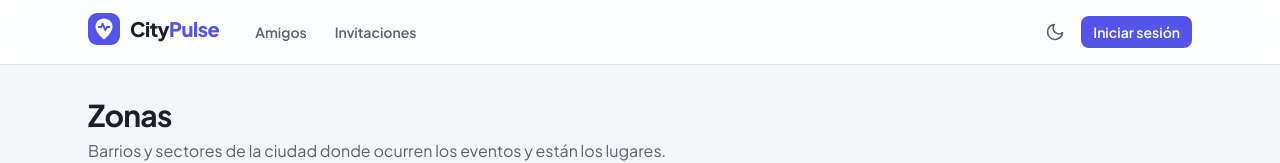
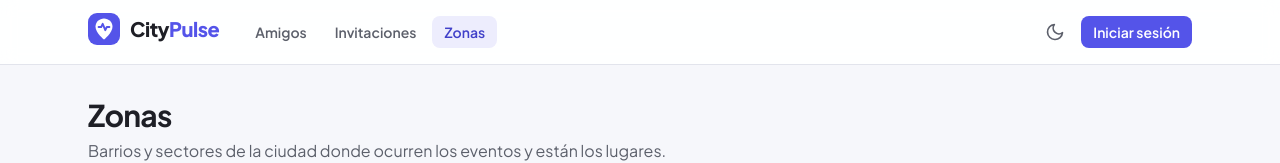
Before and after one commit to luiscadn/citypulse-frontend, a Next.js app: page /zones in a window 1280 px wide. Shown: the top 163 px of the page. Built offline with nearby package versions, Linux system fonts and the light colour scheme; no server answers.

Commit message:
feat(ui): enlace a zonas en el encabezado

```diff
--- a/src/app/(app)/_components/app-nav.tsx
+++ b/src/app/(app)/_components/app-nav.tsx
@@ -8,6 +8,7 @@ import { cn } from "@/shared/presentation/cn";
 const LINKS = [
   { href: "/friends", label: "Amigos" },
   { href: "/invitations", label: "Invitaciones" },
+  { href: "/zones", label: "Zonas" },
 ] as const;
 
 function isActive(pathname: string, href: string): boolean {
```
